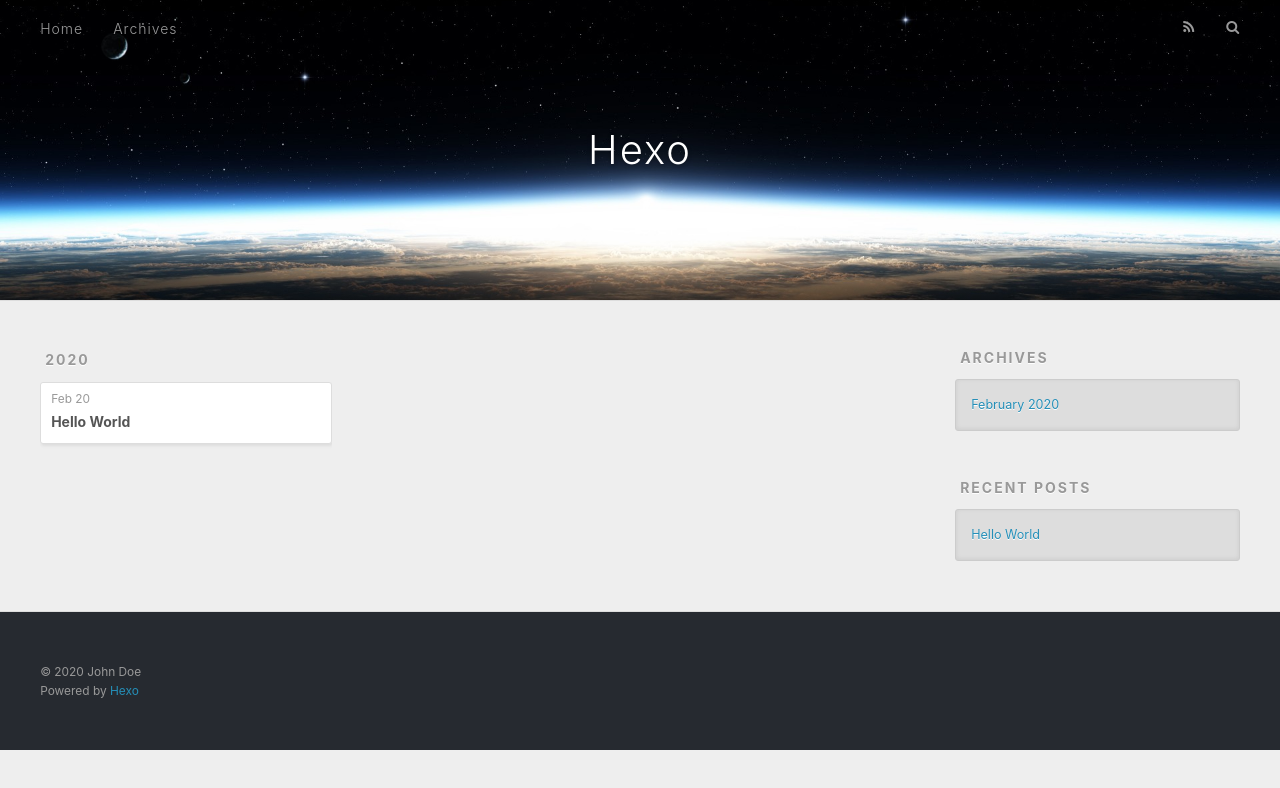
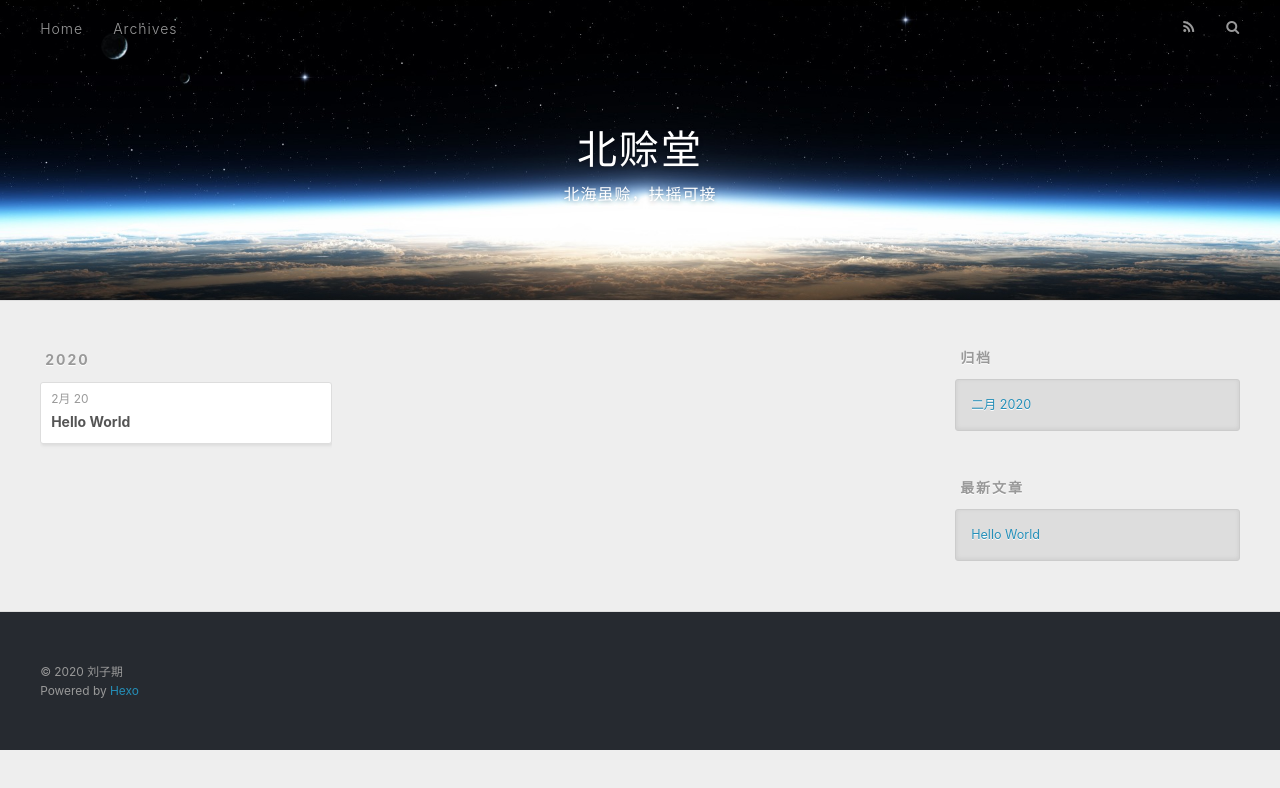
Before and after one commit to Shawshank52611/Shawshank52611.github.io, a plain HTML site: page archives/index.html in a window 1280 px wide. Drawn offline with nearby package versions, Linux system fonts and the light colour scheme.

Commit message:
Site updated: 2020-02-20 21:31:23

```diff
--- a/archives/index.html
+++ b/archives/index.html
@@ -5,17 +5,19 @@
 
 
 
-  <title>Archives | Hexo</title>
+  <title>归档 | 北赊堂</title>
   <meta name="viewport" content="width=device-width, initial-scale=1, maximum-scale=1">
-  <meta property="og:type" content="website">
-<meta property="og:title" content="Hexo">
-<meta property="og:url" content="http://yoursite.com/archives/index.html">
-<meta property="og:site_name" content="Hexo">
-<meta property="og:locale" content="en_US">
-<meta property="article:author" content="John Doe">
+  <meta name="description" content="坐井说天阔">
+<meta property="og:type" content="website">
+<meta property="og:title" content="北赊堂">
+<meta property="og:url" content="http://shawshank52611.github.io/archives/index.html">
+<meta property="og:site_name" content="北赊堂">
+<meta property="og:description" content="坐井说天阔">
+<meta property="og:locale" content="zh_CN">
+<meta property="article:author" content="刘子期">
 <meta name="twitter:card" content="summary">
 
-    <link rel="alternate" href="/atom.xml" title="Hexo" type="application/atom+xml">
+    <link rel="alternate" href="/atom.xml" title="北赊堂" type="application/atom+xml">
 
 
     <link rel="icon" href="/favicon.png">
@@ -36,8 +38,12 @@
   <div id="header-outer" class="outer">
     <div id="header-title" class="inner">
       <h1 id="logo-wrap">
-        <a href="/" id="logo">Hexo</a>
+        <a href="/" id="logo">北赊堂</a>
       </h1>
+
+        <h2 id="subtitle-wrap">
+          <a href="/" id="subtitle">北海虽赊，扶摇可接</a>
+        </h2>
 
     </div>
     <div id="header-inner" class="inner">
@@ -53,10 +59,10 @@
 
           <a id="nav-rss-link" class="nav-icon" href="/atom.xml" title="RSS Feed"></a>
 
-        <a id="nav-search-btn" class="nav-icon" title="Search"></a>
+        <a id="nav-search-btn" class="nav-icon" title="搜索"></a>
       </nav>
       <div id="search-form-wrap">
-        <form action="//google.com/search" method="get" accept-charset="UTF-8" class="search-form"><input type="search" name="q" class="search-form-input" placeholder="Search"><button type="submit" class="search-form-submit">&#xF002;</button><input type="hidden" name="sitesearch" value="http://yoursite.com"></form>
+        <form action="//google.com/search" method="get" accept-charset="UTF-8" class="search-form"><input type="search" name="q" class="search-form-input" placeholder="Search"><button type="submit" class="search-form-submit">&#xF002;</button><input type="hidden" name="sitesearch" value="http://Shawshank52611.github.io"></form>
       </div>
     </div>
   </div>
@@ -79,7 +85,7 @@
   <div class="archive-article-inner">
     <header class="archive-article-header">
       <a href="/2020/02/20/hello-world/" class="archive-article-date">
-  <time datetime="2020-02-20T13:20:20.610Z" itemprop="datePublished">Feb 20</time>
+  <time datetime="2020-02-20T13:20:20.610Z" itemprop="datePublished">2月 20</time>
 </a>
 
 
@@ -111,9 +117,9 @@
 
 
   <div class="widget-wrap">
-    <h3 class="widget-title">Archives</h3>
+    <h3 class="widget-title">归档</h3>
     <div class="widget">
-      <ul class="archive-list"><li class="archive-list-item"><a class="archive-list-link" href="/archives/2020/02/">February 2020</a></li></ul>
+      <ul class="archive-list"><li class="archive-list-item"><a class="archive-list-link" href="/archives/2020/02/">二月 2020</a></li></ul>
     </div>
   </div>
 
@@ -121,7 +127,7 @@
 
 
   <div class="widget-wrap">
-    <h3 class="widget-title">Recent Posts</h3>
+    <h3 class="widget-title">最新文章</h3>
     <div class="widget">
       <ul>
 
@@ -141,7 +147,7 @@
 
   <div class="outer">
     <div id="footer-info" class="inner">
-      &copy; 2020 John Doe<br>
+      &copy; 2020 刘子期<br>
       Powered by <a href="http://hexo.io/" target="_blank">Hexo</a>
     </div>
   </div>
```
Also changed, not shown: 2020/02/20/hello-world/index.html (+18 -14 lines), archives/2020/02/index.html (+22 -16 lines), archives/2020/index.html (+22 -16 lines), index.html (+22 -16 lines).
